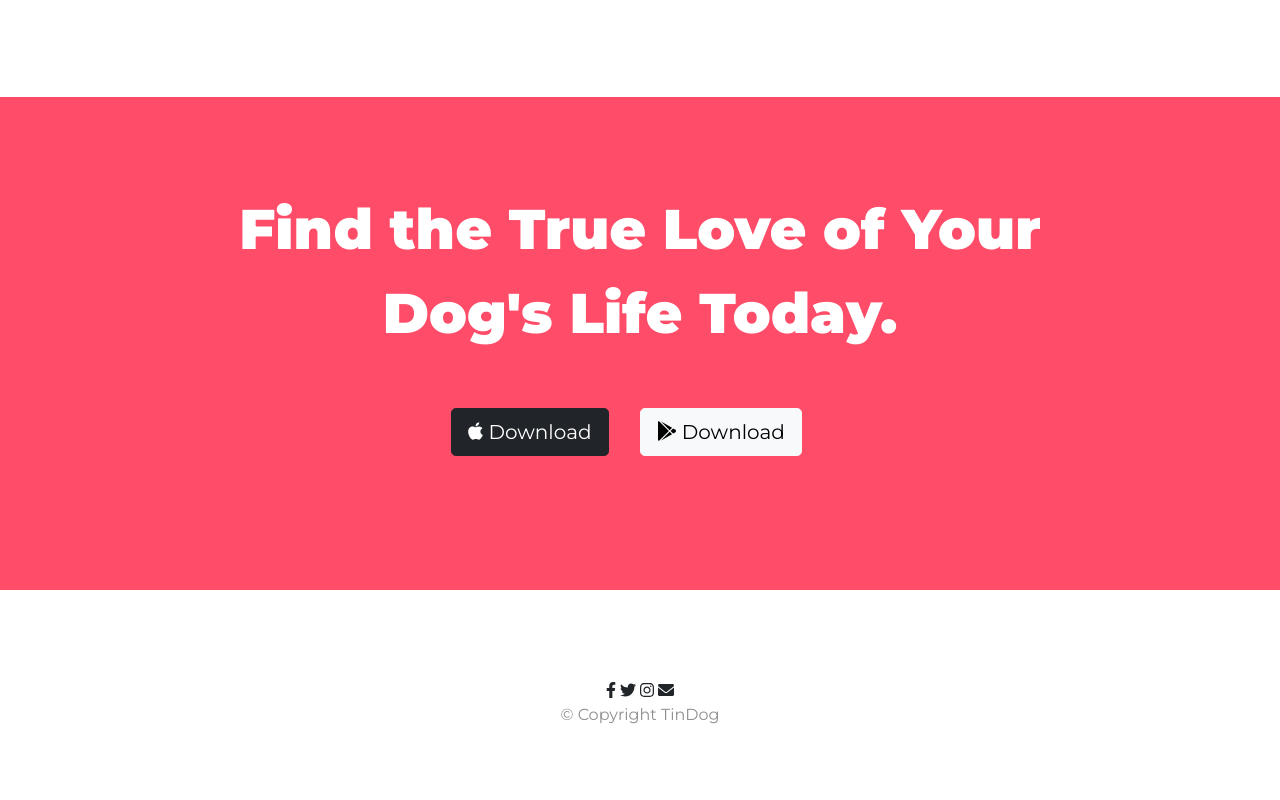
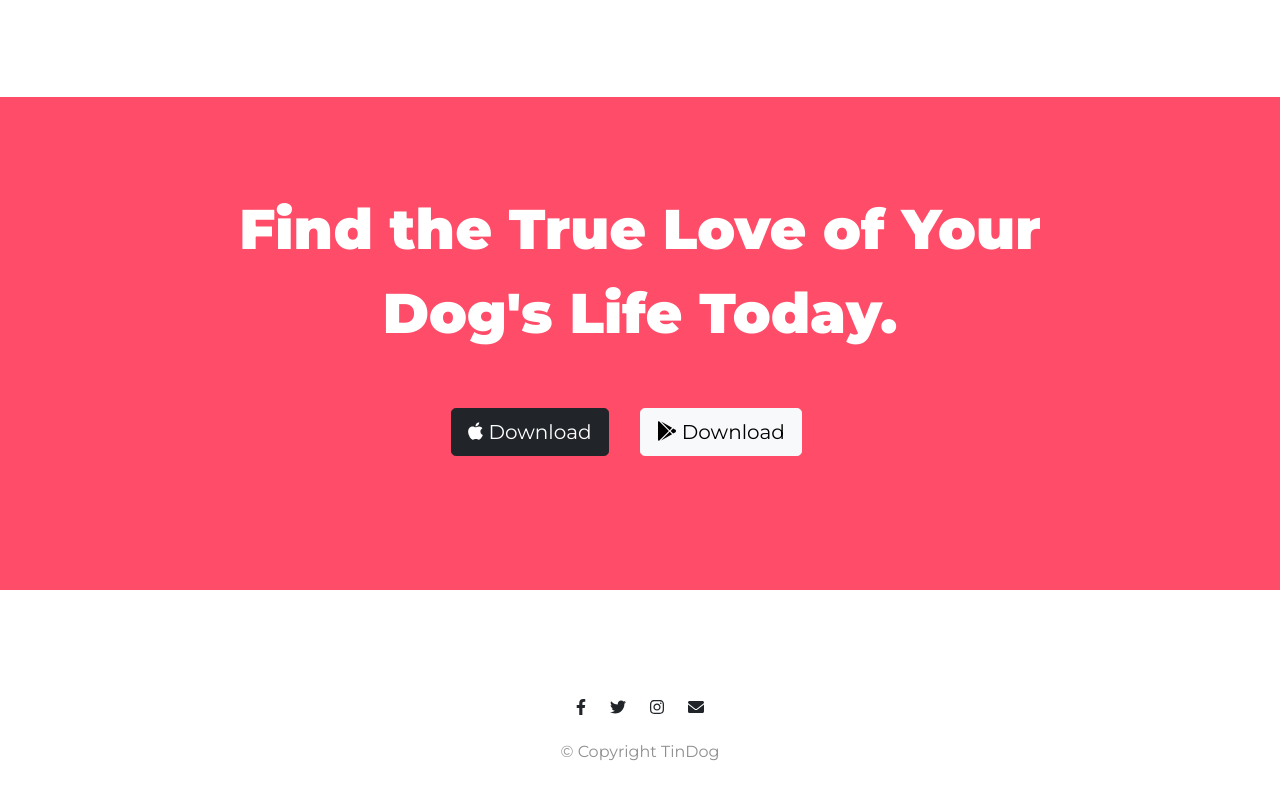
Before and after one commit to svndor/tingdog, a plain HTML site: page index.html in a window 1280 px wide. Shown: the part 2489-3289 px from the top of the page. Drawn offline with nearby package versions, Linux system fonts and the light colour scheme.

Commit message:
Add social icons to footer section
and email icon

```diff
--- a/css/styles.css
+++ b/css/styles.css
@@ -169,3 +169,7 @@ p {
     padding: 7% 15%;
     text-align: center;
 }
+
+.social-icon {
+    margin: 20px 10px;
+}
--- a/index.html
+++ b/index.html
@@ -34,13 +34,13 @@
     <div class="collapse navbar-collapse" id="navbarSupportedContent">
       <ul class="navbar-nav ms-auto">
           <li class="nav-item">
-              <a class="nav-link" href="">Contact</a>
+              <a class="nav-link" href="#footer">Contact</a>
           </li>
           <li class="nav-item">
-              <a class="nav-link" href="">Pricing</a>
+              <a class="nav-link" href="#pricing">Pricing</a>
           </li>
           <li class="nav-item">
-              <a class="nav-link" href="">Download</a>
+              <a class="nav-link" href="#cta">Download</a>
           </li>
       </ul>
    </div>
@@ -217,10 +217,10 @@
   <!-- Footer -->
 
   <footer id="footer">
-    <i class="fa-brands fa-facebook-f"></i>
-    <i class="fa-brands fa-twitter"></i>
-    <i class="fa-brands fa-instagram"></i>
-    <i class="fa-solid fa-envelope"></i>
+    <i class="social-icon fa-brands fa-facebook-f"></i>
+    <i class="social-icon fa-brands fa-twitter"></i>
+    <i class="social-icon fa-brands fa-instagram"></i>
+    <i class="social-icon fa-solid fa-envelope"></i>
     <p>© Copyright TinDog</p>
 
   </footer>
```
